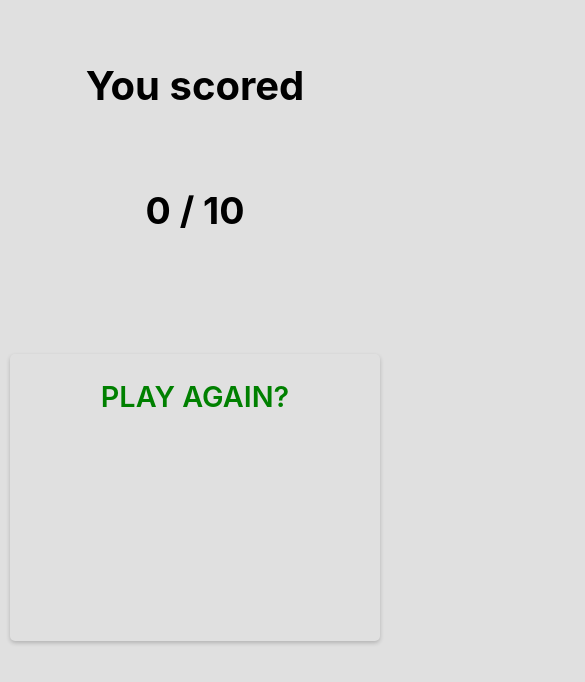
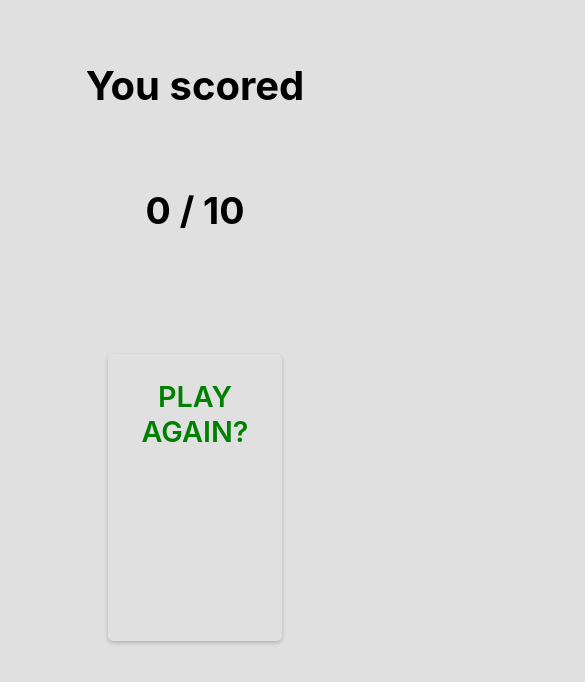
Before and after one commit to anddev-rh/Front-Coding-Challenge-mocion, a React (Create React App) app: page /results in a window 390 px wide. Shown: the top 682 px of the page, 585 px wide, since content can reach past the window. Built offline with nearby package versions, Linux system fonts and the light colour scheme.

Commit message:
adding media query

```diff
--- a/src/components/styles/Results.css
+++ b/src/components/styles/Results.css
@@ -35,3 +35,12 @@
   align-self: center;
   width: 40%;
 }
+
+@media (max-width: 800px) {
+  .results-container {
+    width: 80%;
+  }
+  .result-item--question {
+    font-size: 16px;
+  }
+}
```
